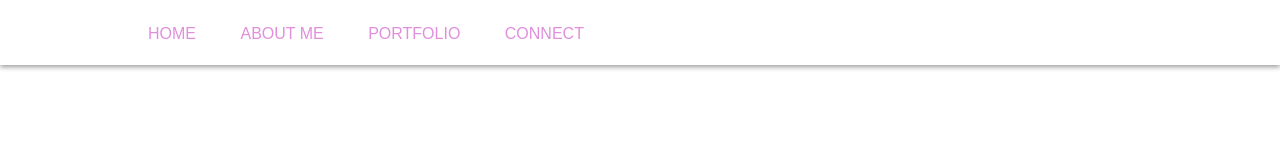
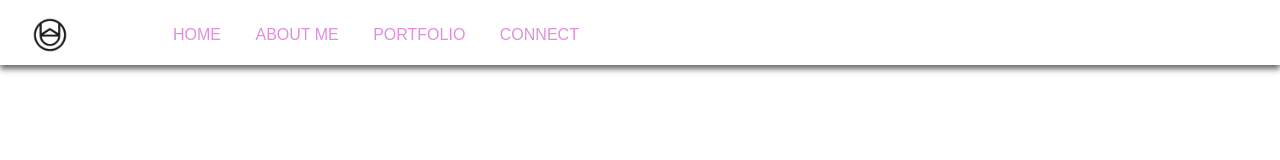
Before and after one commit to trymycode/Responsive-Menu, a plain HTML site: page index.html in a window 1280 px wide. Drawn offline with nearby package versions, Linux system fonts and the light colour scheme.

Commit message:
2nd commit

```diff
--- a/index.html
+++ b/index.html
@@ -15,8 +15,11 @@
 
 </head>
 <body>
-			<nav>
-				<a href="#" class="toggle">&#9776;</a>
+				<nav>
+					<a href="index.html" id="logo"><img src="brandlogo.png" id="brandlogo" alt="brandlogo"></a>
+
+					<a href="#" class="toggle" id="menu-icon">&#9776;</a>
+
 				<div class="nav-right">
 					<a href="#">HOME</a>
 					<a href="#">ABOUT ME</a>
--- a/script.js
+++ b/script.js
@@ -1,5 +1,5 @@
 $(document).ready(function(){
-			$('a.toggle').click(function(){
+			$('.toggle').click(function(){
 				$('.nav-right').toggleClass('active');
 			});
 		});
--- a/style.css
+++ b/style.css
@@ -1,9 +1,21 @@
-body{
+body {
 			margin: 0;
 			padding: 0;
 			font-family: sans-serif;
+			line-height: 1.9em;
+		    color: #5E6677;
 }
-nav{
+
+#brandlogo {
+		position: absolute;
+		width: 40px;
+		float: left;
+		padding: 15px 0 0 30px;
+		margin-bottom: 10px;
+
+		}
+
+		nav {
 
 			width: 100%;
 		    z-index: 10;
@@ -11,71 +23,133 @@ nav{
 		    box-shadow: 0 2px 5px rgba(0, 0, 0, 0.4);
 		    height: 65px;
 		    position: fixed;
-
-
-}
- .nav-right {
-    	width: 80%;
-    	margin: 0 auto;
-    	padding: 0;
-
-
-    }
-
-    .nav-right a {
-		text-decoration: none;
-		display: inline-block;
-		padding: 20px;
-    	color:  #e18fdc;
-    	margin: 5px 0;
 		    box-sizing: border-box;
 
 
 		}
+		  nav .toggle {
 
+    		    display: block;
+    			width: 100%;
+
+    	   }
+
+
+		 .nav-right {
+
+		    		width: 100%;
+		    		display: none;
+		    		background: #FFE0F2;
+		    		margin: 10px auto;
+			    	padding-top: 30px;
+			    	z-index: 1000;
+			    	box-sizing: border-box;
+
+		    	   }
+
+
+		  .nav-right a {
+
+		  	display: block;
+		  	text-align: center;
+		  	color: #e18fdc;
+		  	z-index: 10;
+			text-decoration: none;
+			padding: 20px;
+			margin: 5px 0;
+    	    box-sizing: border-box;
+
+		    }
 		    .nav-right a:hover{
+
 	    	background-color: #beb8ad;
 	    	color: #fff;
+
    			 }
+
 		    nav .toggle {
 	    	width: 100%;
 	    	color:  #e18fdc;
 	    	text-decoration: none;
 	    	text-align: right;
-    	padding: 10px 20px;
+	    	padding: 20px 30px 10px 30px;
 	    	box-sizing: border-box;
-    	font-size: 35px;
+	    	font-size: 37px;
 	    	background: #fff;
 	    	float: right;
-    	display: none;
-    	margin-bottom: 15px;
-
-    }
-
-    @media (max-width: 540px) {
-    	nav .toggle {
-    		display: block;
-    	}
-
-
-
-		 .nav-right {
-		    		width: 100%;
-		    		display: none;
-		    		background: #FFE0F2;
-
-		    	   }
-
-		  .nav-right a {
-
-		  	display: block;
-		  	text-align: center;
-		  	color: #5E6677;
-		  	z-index: 10;
+	    	margin-bottom: 10px;
 
     	}
 
 		 .active {
 		 	display: block;
 		 }
+
+
+    @media screen and (min-width: 541px) {
+
+
+	    	body{
+				margin: 0;
+				padding: 0;
+				font-family: sans-serif;
+				line-height: 1.9em;
+			    color: #5E6677;
 			}
+
+			.brandlogo {
+
+				  position: absolute;
+				  width: 45px;
+				  float: left;
+				  padding: 15px 0 0 20px;
+
+			}
+
+		nav {
+
+			width: 100%;
+		    z-index: 10;
+		    background-color: #FFF;
+		    box-shadow: 0 4px 6px rgba(0, 0, 0, 0.6);
+		    height: 65px;
+		    position: fixed;
+		    box-sizing: border-box;
+
+	 	}
+
+	 .nav-right {
+	 	    width: 90%;
+			margin: 0 auto;
+			height: 65px;
+		    float : right;
+			padding-top: 0px;
+			box-sizing: border-box;
+	        display: block;
+	        background: #fff;
+	        padding-left: 30px;
+
+
+       }
+
+    .nav-right  a {
+
+    	text-decoration: none;
+    	padding: 15px 15px;
+    	font-size: 1em;
+    	color: #E18FDC;
+    	font-weight: 100px;
+    	display: inline-block;
+    	font-size: 1em;
+
+    }
+
+
+
+   nav .toggle {
+
+	    	display: none;
+
+	    }
+
+}
```
Also changed, not shown: brandlogo.png (added). Lines whose indentation alone changed are shown as unchanged.
